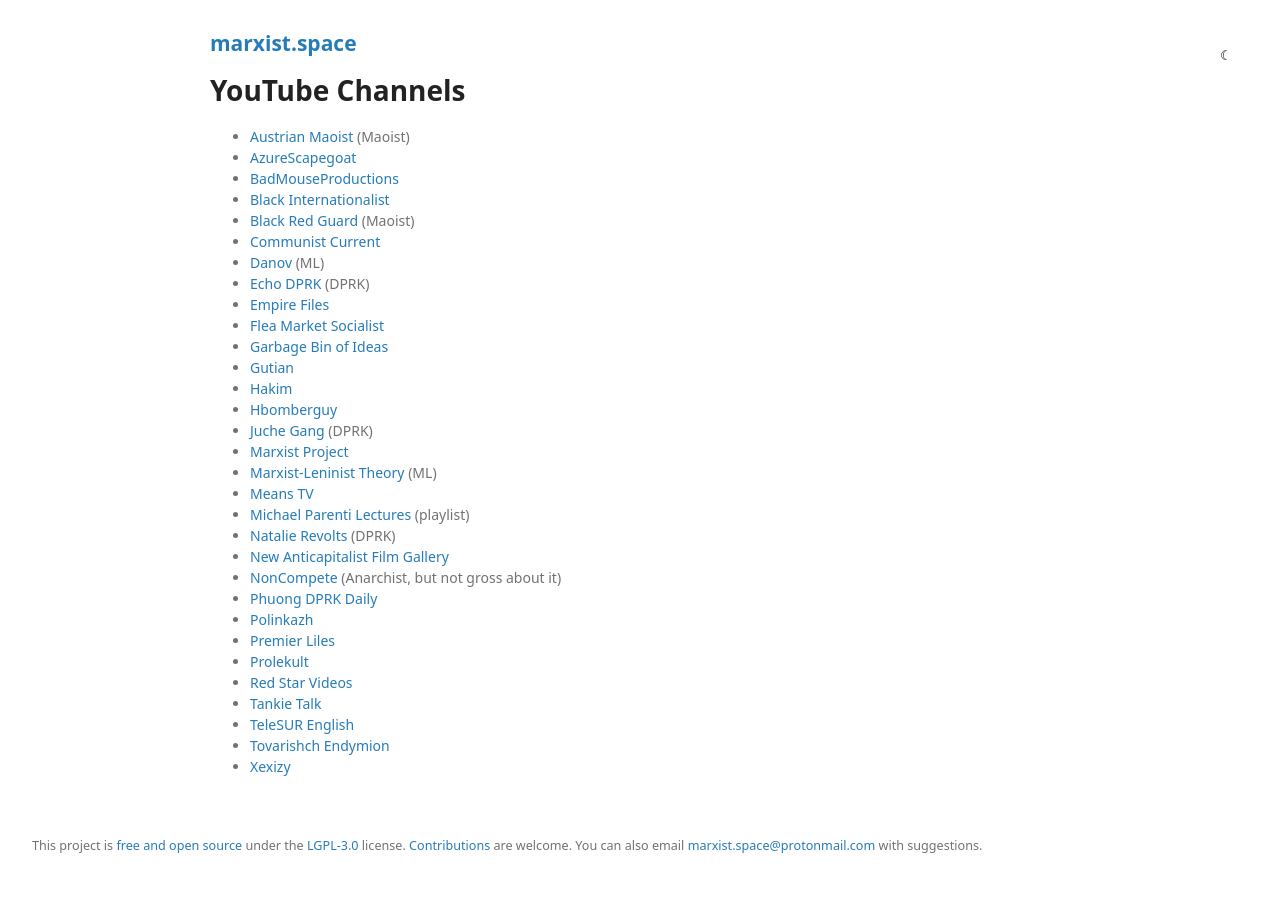
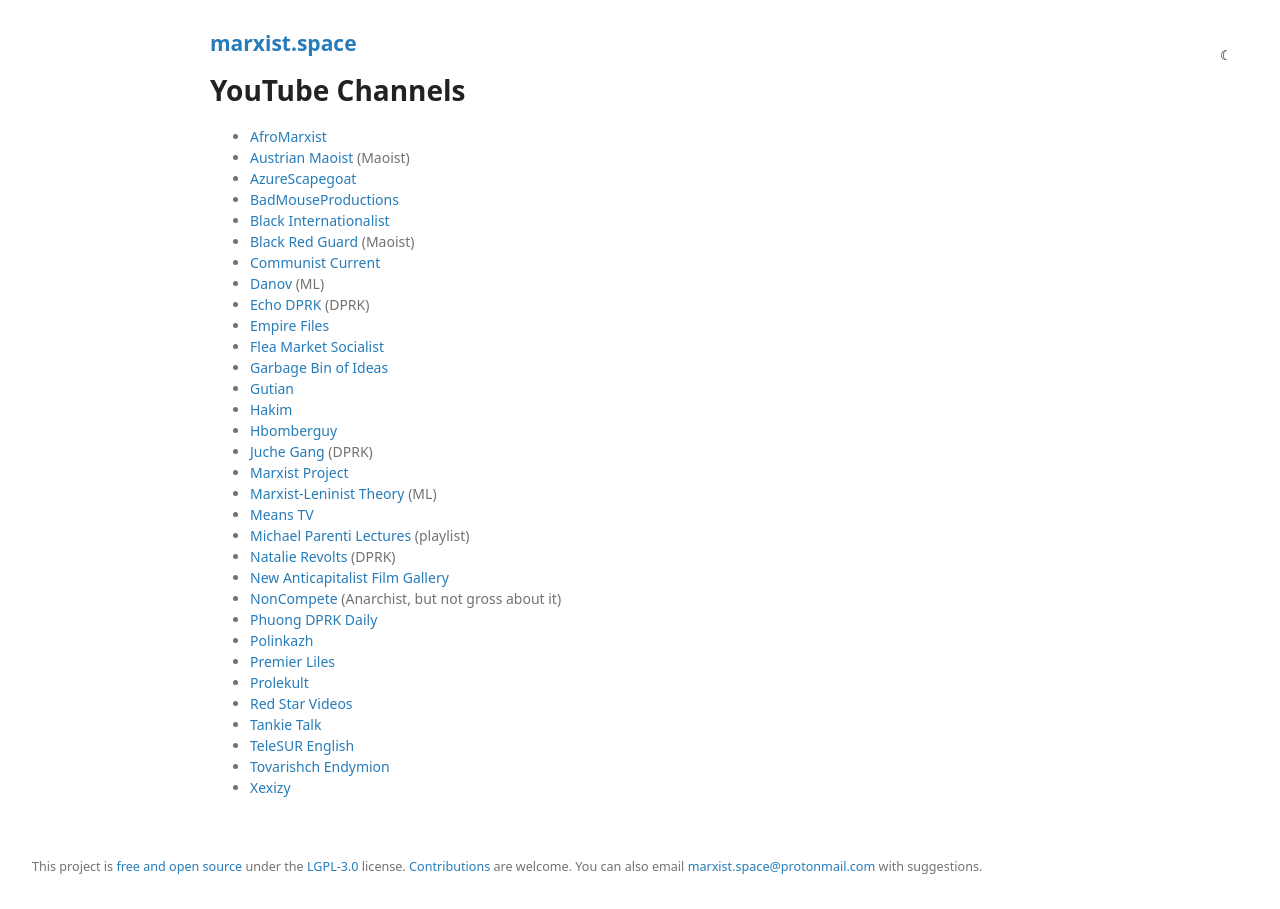
Before and after one commit to prolesoft/marxist.space, a Jekyll site: the page built from youtube.md, in a window 1280 px wide. Built offline with Jekyll 4.4.1, drawn with Linux system fonts in a browser that asks for light colours; our own code applies the rules of GitHub Pages for plain Markdown files.

Commit message:
feat: another youtube channel

```diff
--- a/youtube.md
+++ b/youtube.md
@@ -6,6 +6,7 @@
 
 # YouTube Channels
 
+* [AfroMarxist](https://www.youtube.com/channel/UC2xX2FI6s4i9xz3t9qjayhg)
 * [Austrian Maoist](https://www.youtube.com/channel/UCjN4A1eK-TRUpFlRIQo7VfA) (Maoist)
 * [AzureScapegoat](https://www.youtube.com/channel/UCXIN3HIH0eon5hVYYpnoNuQ)
 * [BadMouseProductions](https://www.youtube.com/channel/UCFEmOPY04flXH-QpMMAGeJA)
```
